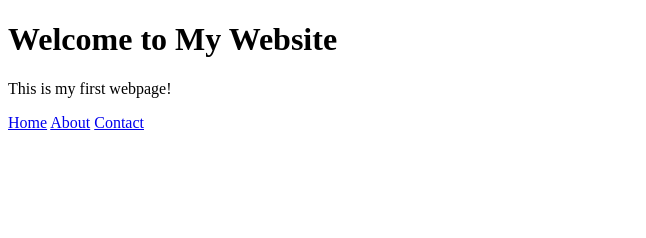
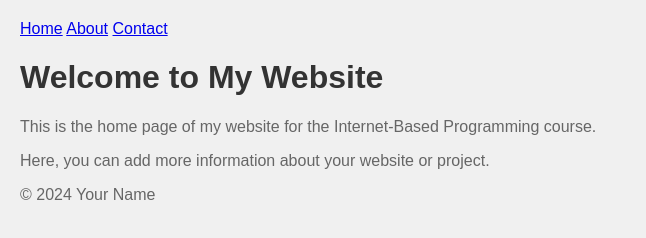
Before and after one commit to malevlev/INTERNET-BASED-PROGRAMMING, a plain HTML site: page index.html in a window 1280 px wide. Shown: the whole page, without its empty margins (0-646 px from the left). Drawn offline with Linux system fonts and the light colour scheme.

Commit message:
Update index.html

```diff
--- a/index.html
+++ b/index.html
@@ -3,17 +3,25 @@
 <head>
     <meta charset="UTF-8">
     <meta name="viewport" content="width=device-width, initial-scale=1.0">
-    <title>My Awesome Website</title>
-    <link rel="stylesheet" href="styles.css">
+    <title>Home - My Website</title>
+    <link rel="stylesheet" href="style.css">
 </head>
 <body>
-    <h1>Welcome to My Website</h1>
-    <p>This is my first webpage!</p>
+    <header>
+        <nav>
+            <a href="index.html">Home</a>
+            <a href="about.html">About</a>
+            <a href="contact.html">Contact</a>
+        </nav>
+    </header>
+    <main>
+        <h1>Welcome to My Website</h1>
+        <p>This is the home page of my website for the Internet-Based Programming course.</p>
+        <p>Here, you can add more information about your website or project.</p>
+    </main>
+    <footer>
+        <p>&copy; 2024 Your Name</p>
+    </footer>
     <script src="script.js"></script>
 </body>
 </html>
-<nav>
-  <a href="index.html">Home</a>
-  <a href="about.html">About</a>
-  <a href="contact.html">Contact</a>
-</nav>
```
